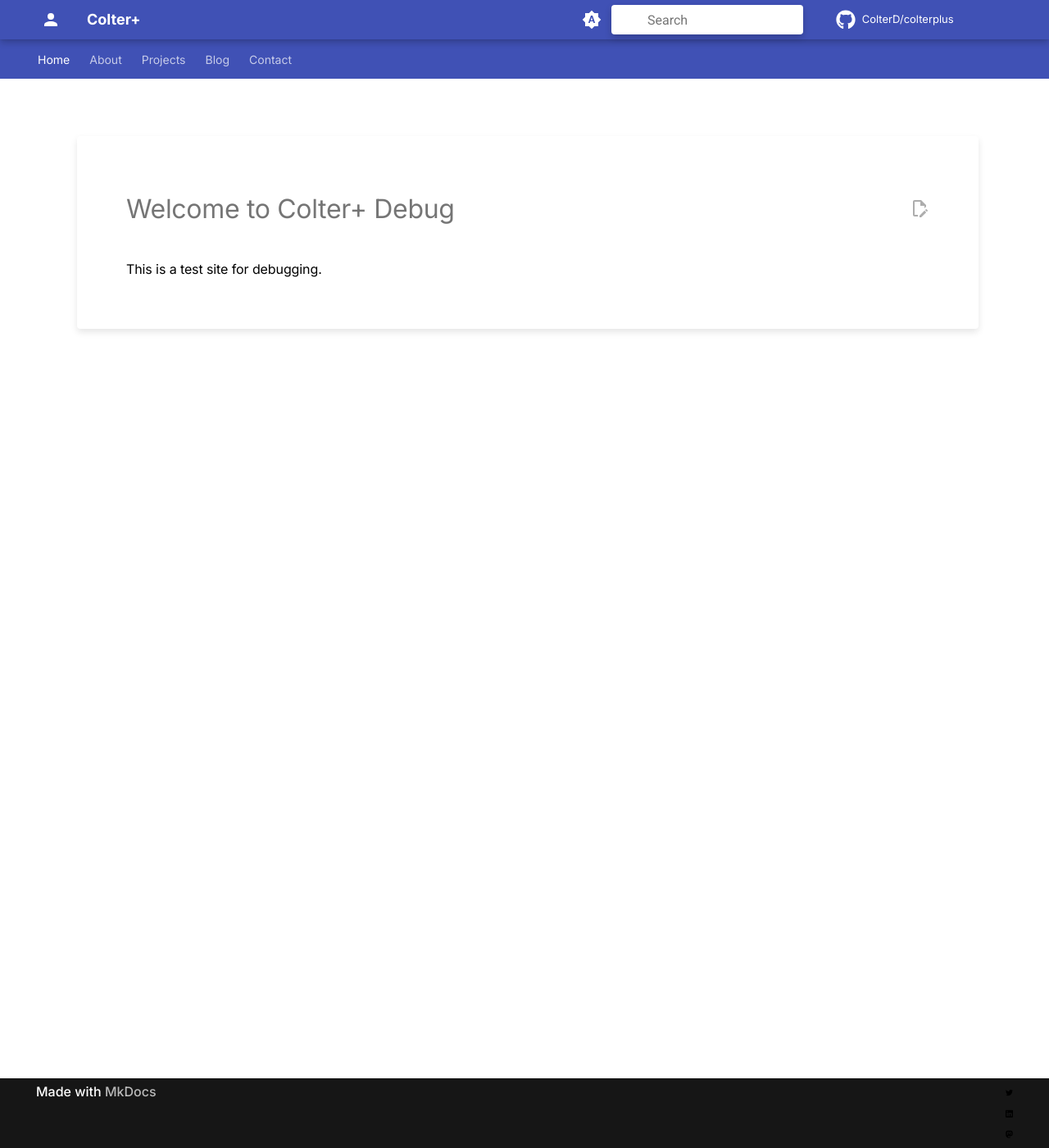
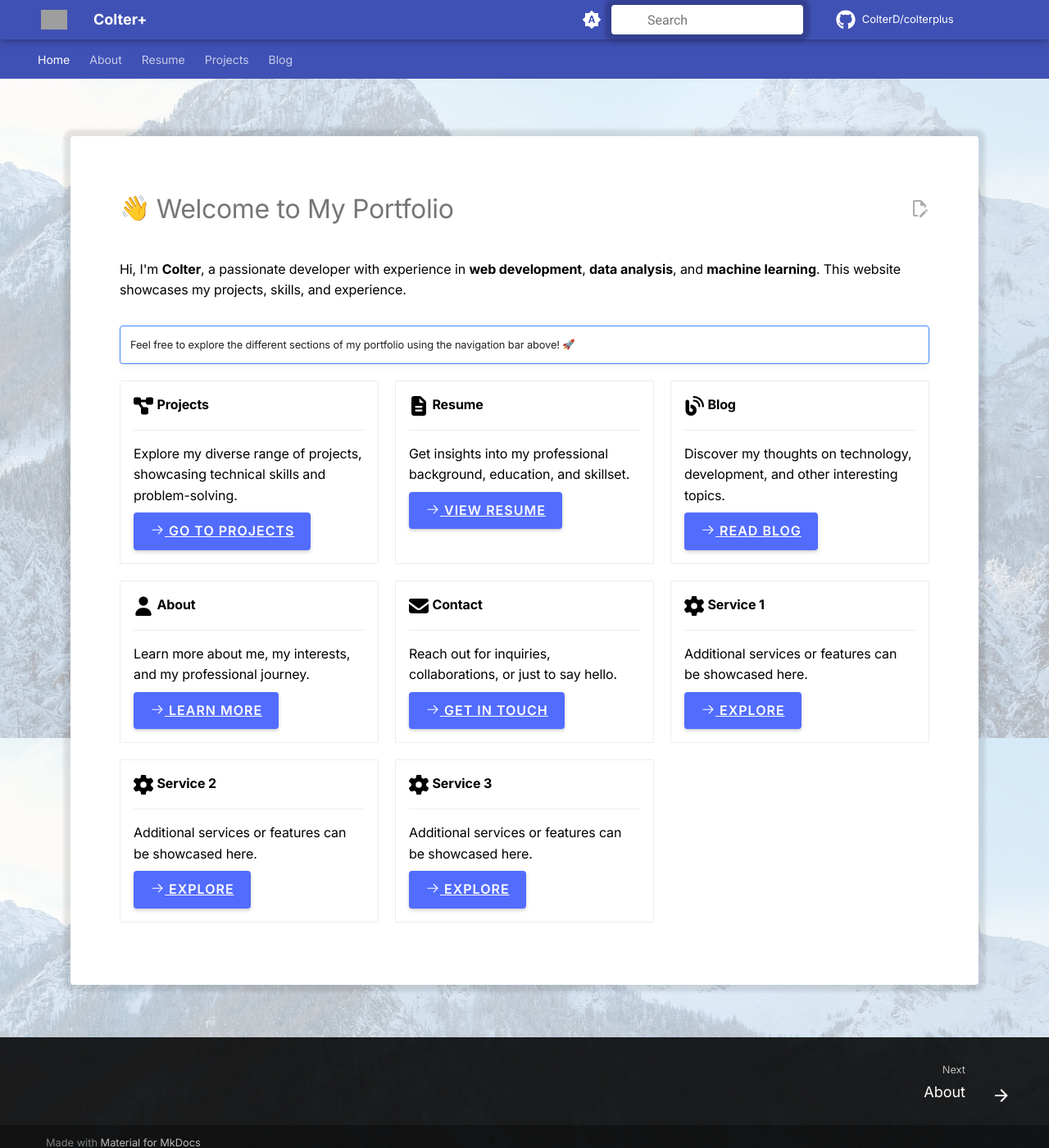
Before and after one commit to ColterD/colterplus, an MkDocs documentation site: the page built from docs/index.md, in a window 1280 px wide and 1400 px high. Shown: the whole window at 82% size. Built offline with MkDocs 1.6.1 and Material for MkDocs 9.7.7, drawn with Linux system fonts in a browser that asks for light colours; emoji names are drawn with the system emoji font; comment, search, counter and statistics services are not loaded; grey boxes are pictures that could not be loaded.

Commit message:
update testing

```diff
--- a/docs/index.md
+++ b/docs/index.md
@@ -1,3 +1,80 @@
-# Welcome to Colter+ Debug
+---
+hide:
+  - navigation
+---
 
-This is a test site for debugging.
+# :wave: Welcome to My Portfolio
+
+Hi, I'm **Colter**, a passionate developer with experience in **web development**, **data analysis**, and **machine learning**. This website showcases my projects, skills, and experience.
+
+!!! note ""
+
+    Feel free to explore the different sections of my portfolio using the navigation bar above! :rocket:
+
+<div class="grid cards" markdown>
+
+-   :fontawesome-solid-diagram-project:{ .lg .middle } __Projects__
+
+    ---
+
+    Explore my diverse range of projects, showcasing technical skills and problem-solving.
+
+    [:octicons-arrow-right-24: Go to Projects](projects.md){ .md-button }
+
+-   :fontawesome-solid-file-lines:{ .lg .middle } __Resume__
+
+    ---
+
+    Get insights into my professional background, education, and skillset.
+
+    [:octicons-arrow-right-24: View Resume](resume.md){ .md-button }
+
+-   :fontawesome-solid-blog:{ .lg .middle } __Blog__
+
+    ---
+
+    Discover my thoughts on technology, development, and other interesting topics.
+
+    [:octicons-arrow-right-24: Read Blog](blog.md){ .md-button }
+
+-   :fontawesome-solid-user:{ .lg .middle } __About__
+
+    ---
+
+    Learn more about me, my interests, and my professional journey.
+
+    [:octicons-arrow-right-24: Learn More](about.md){ .md-button }
+
+-   :fontawesome-solid-envelope:{ .lg .middle } __Contact__
+
+    ---
+
+    Reach out for inquiries, collaborations, or just to say hello.
+
+    [:octicons-arrow-right-24: Get in Touch](contact.md){ .md-button }
+
+-   :fontawesome-solid-gear:{ .lg .middle } __Service 1__
+
+    ---
+
+    Additional services or features can be showcased here.
+
+    [:octicons-arrow-right-24: Explore](your-link-here.md){ .md-button }
+
+-   :fontawesome-solid-gear:{ .lg .middle } __Service 2__
+
+    ---
+
+    Additional services or features can be showcased here.
+
+    [:octicons-arrow-right-24: Explore](your-link-here.md){ .md-button }
+
+-   :fontawesome-solid-gear:{ .lg .middle } __Service 3__
+
+    ---
+
+    Additional services or features can be showcased here.
+
+    [:octicons-arrow-right-24: Explore](your-link-here.md){ .md-button }
+
+</div>
--- a/docs/stylesheets/extra.css
+++ b/docs/stylesheets/extra.css
@@ -8,6 +8,24 @@ body {
     margin: 0;
     padding: 0;
     color: var(--md-text-color);
+    /* Add background image */
+    background-image: url("/assets/images/background.jpg"); /* Now uses locally hosted image */
+    background-size: cover;
+    background-repeat: no-repeat;
+    background-attachment: fixed; /* Optional: Make background fixed during scrolling */
+}
+
+/* Add overlay to body to make text more readable */
+body::before {
+    content: "";
+    position: fixed;
+    top: 0;
+    left: 0;
+    width: 100%;
+    height: 100%;
+    background-color: var(--md-default-bg-color);
+    opacity: 0.7;
+    z-index: -1;
 }
 
 a {
@@ -21,12 +39,11 @@ header {
 }
 
 .md-header {
-    box-shadow: 0 0 0.2rem rgba(0,0,0,.1),0 0.2rem 0.4rem rgba(0,0,0,.2);
+    box-shadow: 0 0 0.2rem rgba(0,0,0,.1), 0 0.2rem 0.4rem rgba(0,0,0,.2);
 }
 
 .md-header__inner {
-    padding-left: 0.4rem;
-    padding-right: 0.4rem;
+    padding: 0 0.4rem;
 }
 
 .md-header__title {
@@ -55,7 +72,7 @@ header {
     background-color: var(--md-default-bg-color);
     border: 1px solid var(--md-border-color);
     border-radius: 0.2rem;
-    box-shadow: 0 0.2rem 0.4rem rgba(0,0,0,.2);
+    box-shadow: 0 0 0.2rem 0.4rem rgba(0,0,0,.2);
 }
 
 .md-search__input {
@@ -70,7 +87,7 @@ header {
 
 /* Content Area */
 .md-content {
-    background-color: var(--md-default-bg-color);
+    background-color: transparent;
     padding: 2rem;
 }
 
@@ -79,7 +96,7 @@ header {
     padding: 3rem;
     border: 1px solid var(--md-border-color);
     border-radius: 0.2rem;
-    box-shadow: 0 0.2rem 0.4rem rgba(0,0,0,.1);
+    box-shadow: 0 0 0.2rem 0.4rem rgba(0,0,0,.1);
 }
 
 /* Footer */
@@ -89,8 +106,7 @@ header {
 }
 
 .md-footer-meta {
-    padding-left: 2rem;
-    padding-right: 2rem;
+    padding: 0 2rem;
     border-top: 1px solid var(--md-border-color);
 }
 
@@ -177,7 +193,7 @@ p {
 }
 
 .md-typeset blockquote p {
-  margin-bottom: 0; /* Remove bottom margin for last paragraph in blockquote */
+  margin-bottom: 0;
 }
 
 /* Navigation Menu Dropdowns */
@@ -199,7 +215,7 @@ p {
     background-color: var(--md-default-bg-color);
     border: 1px solid var(--md-border-color);
     border-radius: 0.2rem;
-    box-shadow: 0 0.2rem 0.4rem rgba(0, 0, 0, 0.2);
+    box-shadow: 0 0 0.2rem 0.4rem rgba(0, 0, 0, 0.2);
     padding: 0.5rem 0;
 }
 
@@ -246,43 +262,52 @@ p {
   border: 2px solid var(--md-default-bg-color);
 }
 
+/* Color Scheme Variables */
+:root {
+    --md-charcoal: #212A31; /* Darkest */
+    --md-slate: #2E3944; /* Dark Gray */
+    --md-teal: #124E66; /* Teal */
+    --md-light-gray: #748D92; /* Light Gray */
+    --md-off-white: #D3D9D4; /* Off-White */
+  }
+
   /* Custom Light Scheme */
   :root {
-  --md-custom-light--bg-color: #ffffff; /* GitHub Light: Background */
-  --md-custom-light--fg-color: #24292f; /* GitHub Light: Text */
-  --md-custom-light--fg-color--light: #d8dee4; /* GitHub Light: Borders */
-  --md-custom-light--header-bg-color: #ffffff; /* GitHub Light: Header Background */
-  --md-custom-light--accent-fg-color: #24292f; /* GitHub Light: Accent Text */
-  --md-custom-light--border-color: #d8dee4; /* GitHub Light: Border */
-  --md-custom-light--text-color: #24292f; /* GitHub Light: Text */
-  --md-custom-light--footer-bg-color: #f5f5f5; /* GitHub Light: Footer Background */
-  --md-custom-light--footer-fg-color: #646c75; /* GitHub Light: Footer Text */
-  --md-custom-light--code-bg-color: #f0f0f0; /* GitHub Light: Code Background */
-  --md-custom-light--code-fg-color: #24292f; /* GitHub Light: Code Text */
-  --md-custom-light--typeset-quote-bg-color: rgba(0, 0, 0, 0.05); /* GitHub Light: Blockquote Background */
-  --md-custom-light--typeset-quote-border-color: #d8dee4; /* GitHub Light: Blockquote Border */
+      --md-custom-light--bg-color: var(--md-off-white); /* Light Blue: Background */
+      --md-custom-light--fg-color: var(--md-charcoal); /* Darkest Blue: Text */
+      --md-custom-light--fg-color--light: var(--md-slate); /* Dark Teal: Borders */
+      --md-custom-light--header-bg-color: var(--md-charcoal); /* Darkest Blue: Header Background */
+      --md-custom-light--accent-fg-color: var(--md-teal); /* Rusty Orange: Accent Text */
+      --md-custom-light--border-color: var(--md-slate); /* Dark Teal: Border */
+      --md-custom-light--text-color: var(--md-charcoal); /* Darkest Blue: Text */
+      --md-custom-light--footer-bg-color: var(--md-light-gray); /* Light Teal: Footer Background */
+      --md-custom-light--footer-fg-color: var(--md-charcoal); /* Darkest Blue: Footer Text */
+      --md-custom-light--code-bg-color: var(--md-off-white); /* Light Blue: Code Background */
+      --md-custom-light--code-fg-color: var(--md-charcoal); /* Darkest Blue: Code Text */
+      --md-custom-light--typeset-quote-bg-color: rgba(0, 0, 0, 0.05); /* Light Blue: Blockquote Background */
+      --md-custom-light--typeset-quote-border-color: var(--md-slate); /* Dark Teal: Blockquote Border */
   }
 
   /* Custom Dark Scheme */
   :root {
-  --md-custom-dark--bg-color: #0d1117; /* GitHub Dark: Background */
-  --md-custom-dark--fg-color: #c9d1d9; /* GitHub Dark: Text */
-  --md-custom-dark--fg-color--light: #21262d; /* GitHub Dark: Borders */
-  --md-custom-dark--header-bg-color: #0d1117; /* GitHub Dark: Header Background */
-  --md-custom-dark--accent-fg-color: #c9d1d9; /* GitHub Dark: Accent Text */
-  --md-custom-dark--border-color: #21262d; /* GitHub Dark: Border */
-  --md-custom-dark--text-color: #c9d1d9; /* GitHub Dark: Text */
-  --md-custom-dark--footer-bg-color: #0d1117; /* GitHub Dark: Footer Background */
-  --md-custom-dark--footer-fg-color: #97989a; /* GitHub Dark: Footer Text */
-  --md-custom-dark--code-bg-color: #21262d; /* GitHub Dark: Code Background */
-  --md-custom-dark--code-fg-color: #c9d1d9; /* GitHub Dark: Code Text */
-  --md-custom-dark--typeset-quote-bg-color: rgba(255, 255, 255, 0.05); /* GitHub Dark: Blockquote Background */
-  --md-custom-dark--typeset-quote-border-color: #c9d1d9; /* GitHub Dark: Blockquote Border */
+      --md-custom-dark--bg-color: var(--md-charcoal); /* Darkest Blue: Background */
+      --md-custom-dark--fg-color: var(--md-off-white); /* Light Blue: Text */
+      --md-custom-dark--fg-color--light: var(--md-light-gray); /* Light Teal: Borders */
+      --md-custom-dark--header-bg-color: var(--md-slate); /* Dark Teal: Header Background */
+      --md-custom-dark--accent-fg-color: var(--md-teal); /* Rusty Orange: Accent Text */
+      --md-custom-dark--border-color: var(--md-light-gray); /* Light Teal: Border */
+      --md-custom-dark--text-color: var(--md-off-white); /* Light Blue: Text */
+      --md-custom-dark--footer-bg-color: var(--md-charcoal); /* Darkest Blue: Footer Background */
+      --md-custom-dark--footer-fg-color: var(--md-off-white); /* Light Blue: Footer Text */
+      --md-custom-dark--code-bg-color: var(--md-slate); /* Dark Teal: Code Background */
+      --md-custom-dark--code-fg-color: var(--md-off-white); /* Light Blue: Code Text */
+      --md-custom-dark--typeset-quote-bg-color: rgba(255, 255, 255, 0.05); /* Light Blue: Blockquote Background */
+      --md-custom-dark--typeset-quote-border-color: var(--md-light-gray); /* Light Teal: Blockquote Border */
   }
 
   /* Colors for Light Mode */
   [data-md-color-scheme="custom-light"] {
-    --md-primary-fg-color: var(--md-custom-light--fg-color);
+      --md-primary-fg-color: var(--md-custom-light--accent-fg-color);
       --md-default-bg-color: var(--md-custom-light--bg-color);
       --md-default-fg-color: var(--md-custom-light--fg-color);
       --md-default-fg-color--light: var(--md-custom-light--fg-color--light);
@@ -301,7 +326,7 @@ p {
 
   /* Colors for Dark Mode */
   [data-md-color-scheme="custom-dark"] {
-    --md-primary-fg-color: var(--md-custom-dark--fg-color);
+      --md-primary-fg-color: var(--md-custom-dark--accent-fg-color);
       --md-default-bg-color: var(--md-custom-dark--bg-color);
       --md-default-fg-color: var(--md-custom-dark--fg-color);
       --md-default-fg-color--light: var(--md-custom-dark--fg-color--light);
@@ -316,6 +341,45 @@ p {
       --md-code-fg-color: var(--md-custom-dark--code-fg-color);
       --md-typeset-quote-bg-color: var(--md-custom-dark--typeset-quote-bg-color);
       --md-typeset-quote-border-color: var(--md-custom-dark--typeset-quote-border-color);
+  }
+
+/* Grid Cards Styling */
+.grid.cards {
+    display: grid;
+    grid-template-columns: repeat(auto-fit, minmax(260px, 1fr)); /* Adjust minmax as needed */
+    gap: 1rem;
+}
+
+.grid.cards > * {
+    border: 1px solid var(--md-border-color);
+    box-shadow: 0 0.2rem 0.4rem rgba(0,0,0,.1);
+    padding: 1rem;
+    border-radius: 0.2rem;
+    display: flex;
+    flex-direction: column;
+    height: 350px;
+}
+
+.grid.cards .md-button {
+    margin-top: auto; /* Push the button to the bottom */
+    width: max-content;
+    color: var(--md-typeset-a-color);
+    background-color: var(--md-accent-fg-color); /* Use your accent color */
+    color: var(--md-default-bg-color); /* Use a contrasting color for text */
+    border: none; /* Remove default border */
+    padding: 0.5rem 1rem; /* Adjust padding as needed */
+    text-transform: uppercase; /* Make the text uppercase */
+    letter-spacing: 0.05rem; /* Adjust letter spacing for a more refined look */
+    font-weight: 600; /* Make the text bolder */
+    border-radius: 0.2rem; /* Add a slight border radius */
+    box-shadow: 0 0.1rem 0.2rem rgba(0,0,0,0.2); /* Add a subtle shadow */
+    transition: all 0.2s ease-in-out; /* Add a smooth transition for hover effects */
+}
+
+.grid.cards .md-button:hover {
+    background-color: var(--md-accent-fg-color--light); /* Lighten the background color on hover */
+    box-shadow: 0 0.2rem 0.4rem rgba(0,0,0,0.3); /* Increase shadow on hover */
+    cursor: pointer; /* Change cursor to a pointer on hover */
 }
 
 /* Responsive Styling */
--- a/mkdocs.yml
+++ b/mkdocs.yml
@@ -1,9 +1,21 @@
 site_name: Colter+
 site_description: Personal blog and project portfolio of Colter Dahlberg.
-site_author: Colter Dahlberg
-site_url: https://colter.plus
+site_author: Colter
+site_url: https://colterd.github.io/colterplus/
+
 repo_url: https://github.com/ColterD/colterplus
 repo_name: ColterD/colterplus
+
+nav:
+  - Home: index.md
+  - About: about.md
+  - Resume: resume.md
+  - Projects: projects.md
+  - Blog:
+    - Blog Home: blog.md
+    - Posts:
+      - First Post: blog/first-post.md
+      - Second Post: blog/second-post.md
 
 theme:
   name: material
@@ -31,6 +43,7 @@ theme:
     - content.tabs.link
     - content.tooltips
     - content.code.annotate
+  language: en
   palette:
     - media: "(prefers-color-scheme)"
       toggle:
@@ -46,39 +59,45 @@ theme:
       toggle:
         icon: material/brightness-4
         name: Switch to system preference
+  font:
+    text: Roboto
+    code: Roboto Mono
+  logo: assets/logo.png
+  favicon: assets/favicon.png
   icon:
-    logo: material/account
     repo: fontawesome/brands/github
-  favicon: favicon.png
-  custom_dir: docs/overrides
-
-plugins:
-  - search
-  - awesome-pages
-  - blog:
-      enabled: true
-      readtime: true
-      blog_dir: blog
-
-markdown_extensions:
-  - admonition
-
-nav:
-  - Home: index.md
-  - About: about.md
-  - Projects: projects/index.md
-  - Blog: blog/index.md
-  - Contact: contact.md
+    docker: material/docker
+    project: fontawesome/solid/diagram-project
+    resume: fontawesome/solid/file-lines
+    envelope: fontawesome/solid/envelope
+    gear: fontawesome/solid/gear
 
 extra_css:
   - stylesheets/extra.css
 
-extra:
-  social:
-    - icon: fontawesome/brands/twitter
-      link: https://twitter.com/yourusername
-    - icon: fontawesome/brands/linkedin
-      link: https://linkedin.com/in/yourusername
-    - icon: fontawesome/brands/mastodon
-      link: https://your.mastodon.server/@yourusername
-    # Add more social links as needed
+plugins:
+  - search
+
+markdown_extensions:
+  - pymdownx.emoji:
+      emoji_index: !!python/name:materialx.emoji.twemoji
+      emoji_generator: !!python/name:materialx.emoji.to_svg
+  - pymdownx.tasklist:
+      custom_checkbox: true
+  - pymdownx.superfences:
+      custom_fences:
+        - name: mermaid
+          class: mermaid
+          format: !!python/name:pymdownx.superfences.fence_code_format
+  - pymdownx.highlight:
+      anchor_linenums: true
+      line_spans: __span
+      pygments_lang_class: true
+  - pymdownx.inlinehilite
+  - admonition
+  - pymdownx.details
+  - pymdownx.superfences
+  - attr_list
+  - md_in_html
+  - toc:
+      permalink: true
```
Also changed, not shown: docs/assets/images/background.jpg (added), 1 other file. Lines whose indentation alone changed are shown as unchanged.
